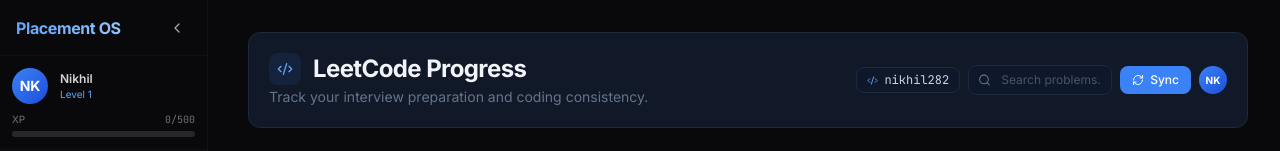
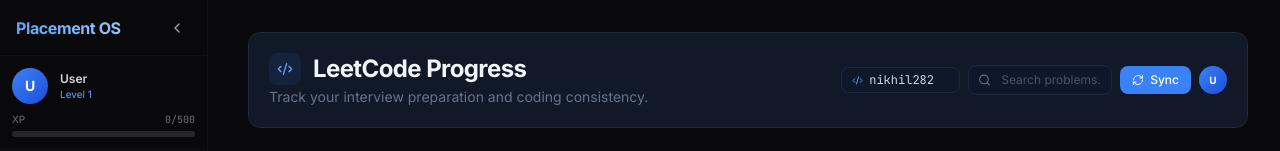
Before and after one commit to Nikhil-bitdev/placement-os, a React (Vite) app: page /leetcode in a window 1280 px wide. Shown: the top 151 px of the page. Built offline with nearby package versions, Linux system fonts and the light colour scheme.

Commit message:
feat: configurable display name and LeetCode username

```diff
--- a/src/components/Sidebar.tsx
+++ b/src/components/Sidebar.tsx
@@ -47,7 +47,7 @@ const activePages = ['/dashboard', '/planner', '/calendar', '/dsa-tracker', '/ro
 
 export default function Sidebar() {
   const { sidebarOpen, toggleSidebar, theme, toggleTheme } = useUIStore()
-  const { xp, level } = useGamificationStore()
+  const { xp, level, displayName } = useGamificationStore()
   const location = useLocation()
 
   const xpInLevel = xp % XP_PER_LEVEL
@@ -74,17 +74,17 @@ export default function Sidebar() {
         {sidebarOpen ? (
           <div className="flex items-center gap-3">
             <div className="w-9 h-9 rounded-full bg-gradient-to-br from-blue-500 to-blue-700 flex items-center justify-center text-sm font-bold text-white flex-shrink-0">
-              NK
+              {displayName.split(' ').map(n => n[0]).join('').slice(0, 2).toUpperCase() || 'U'}
             </div>
             <div className="flex-1 min-w-0">
-              <p className="text-xs font-semibold text-zinc-300">Nikhil</p>
+              <p className="text-xs font-semibold text-zinc-300">{displayName}</p>
               <p className="text-[10px] text-blue-400">Level {level}</p>
             </div>
           </div>
         ) : (
           <div className="flex justify-center">
             <div className="w-8 h-8 rounded-full bg-gradient-to-br from-blue-500 to-blue-700 flex items-center justify-center text-xs font-bold text-white">
-              NK
+              {displayName.split(' ').map(n => n[0]).join('').slice(0, 2).toUpperCase() || 'U'}
             </div>
           </div>
         )}
--- a/src/pages/Dashboard.tsx
+++ b/src/pages/Dashboard.tsx
@@ -40,7 +40,7 @@ function HeroSection() {
     [getProgress],
   )
 
-  const { xp, level } = useGamificationStore()
+  const { xp, level, displayName } = useGamificationStore()
 
   return (
     <motion.div
@@ -52,7 +52,7 @@ function HeroSection() {
         <div className="space-y-4">
           <div>
             <h1 className="text-2xl lg:text-3xl font-bold text-stone-900 dark:text-white tracking-tight">
-              {greeting}, Nikhil
+              {greeting}, {displayName}
             </h1>
             <p className="text-sm text-stone-500 dark:text-zinc-400 mt-1">
               Current Goal: Become a Full Stack Software Engineer
--- a/src/pages/LeetCode.tsx
+++ b/src/pages/LeetCode.tsx
@@ -8,6 +8,7 @@ import {
   Play, Sparkles, Lock, Code2, PieChart, Activity,
 } from 'lucide-react'
 import { useLeetCodeStore } from '../store/leetcodeStore'
+import { useGamificationStore } from '../store/gamificationStore'
 import AnimatedCounter from '../components/AnimatedCounter'
 import {
   PieChart as RePieChart, Pie, Cell, Tooltip, ResponsiveContainer,
@@ -238,6 +239,8 @@ function TopicCard({ topic, solved, total, confidence, revisionCount, estimatedC
 
 export default function LeetCodePage() {
   const store = useLeetCodeStore()
+  const { displayName } = useGamificationStore()
+  const [editingUsername, setEditingUsername] = useState<string | null>(null)
   const [searchQuery, setSearchQuery] = useState('')
   const [filterDifficulty, setFilterDifficulty] = useState<string>('all')
   const [filterStatus, setFilterStatus] = useState<string>('all')
@@ -292,7 +295,14 @@ export default function LeetCodePage() {
           <div className="flex items-center gap-2">
             <div className="flex items-center gap-1.5 px-2.5 py-1 rounded-lg bg-[#0F172A] border border-[#1E293B]">
               <Code2 size={11} className="text-blue-400" />
-              <span className="text-xs font-mono text-slate-300">{store.username}</span>
+              <input
+                value={editingUsername ?? store.username}
+                onChange={e => setEditingUsername(e.target.value)}
+                onBlur={() => { if (editingUsername?.trim()) store.setUsername(editingUsername.trim()); setEditingUsername(null) }}
+                onKeyDown={e => { if (e.key === 'Enter') { if (editingUsername?.trim()) store.setUsername(editingUsername.trim()); setEditingUsername(null) } }}
+                className="w-20 text-xs font-mono text-slate-300 bg-transparent border-none outline-none focus:ring-0 p-0"
+                placeholder="leetcode_id"
+              />
             </div>
             <div className="relative">
               <Search size={13} className="absolute left-2.5 top-1/2 -translate-y-1/2 text-slate-500" />
@@ -313,7 +323,7 @@ export default function LeetCodePage() {
               <span className="text-[9px] text-slate-600 hidden lg:block">Synced {new Date(store.lastSynced).toLocaleDateString()}</span>
             )}
             <div className="w-7 h-7 rounded-full bg-gradient-to-br from-blue-500 to-blue-700 flex items-center justify-center flex-shrink-0">
-              <span className="text-[10px] font-bold text-white">NK</span>
+              <span className="text-[10px] font-bold text-white">{displayName.split(' ').map(n => n[0]).join('').slice(0, 2).toUpperCase() || 'U'}</span>
             </div>
           </div>
         </div>
--- a/src/store/gamificationStore.ts
+++ b/src/store/gamificationStore.ts
@@ -6,10 +6,12 @@ const XP_PER_LEVEL = 500
 export interface GamificationState {
   xp: number
   level: number
+  displayName: string
   achievements: string[]
   addXP: (amount: number) => void
   unlockAchievement: (id: string) => void
   hasAchievement: (id: string) => boolean
+  setDisplayName: (name: string) => void
 }
 
 export const useGamificationStore = create<GamificationState>()(
@@ -17,6 +19,7 @@ export const useGamificationStore = create<GamificationState>()(
     (set, get) => ({
       xp: 0,
       level: 1,
+      displayName: 'User',
       achievements: [],
       addXP: (amount) => set(state => {
         const newXP = state.xp + amount
@@ -27,6 +30,7 @@ export const useGamificationStore = create<GamificationState>()(
         achievements: state.achievements.includes(id) ? state.achievements : [...state.achievements, id],
       })),
       hasAchievement: (id) => get().achievements.includes(id),
+      setDisplayName: (name) => set({ displayName: name }),
     }),
     { name: 'placement-os-gamification' }
   )
```
